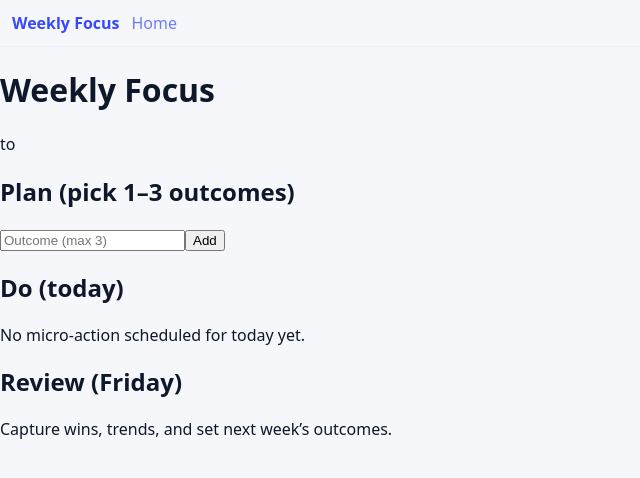
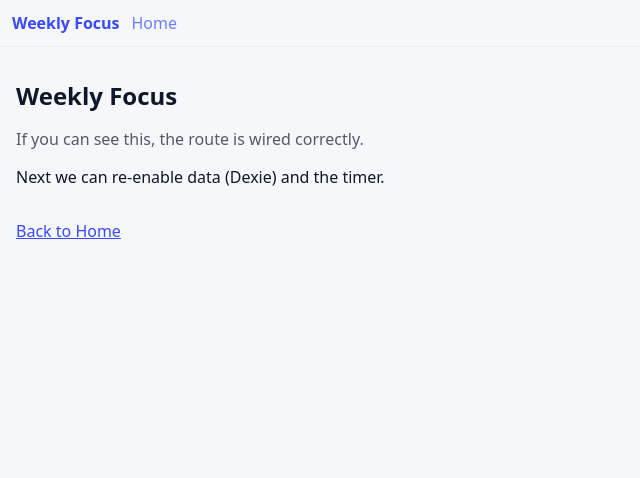
Before and after one commit to ricardo2881/lifecoach, a React (Vite) app in the folder vitejs-vite-t1pxjefp/: page / in a window 1280 px wide. Shown: the top 478 px of the page, without its empty margins (0-640 px from the left). Built offline with nearby package versions, Linux system fonts and the light colour scheme.

Commit message:
Update Weekly.tsx

```diff
--- a/vitejs-vite-t1pxjefp/src/routes/Weekly.tsx
+++ b/vitejs-vite-t1pxjefp/src/routes/Weekly.tsx
@@ -1,96 +1,18 @@
-import { useEffect, useState } from 'react';
-import { db, Week, Outcome, MicroAction } from '../data/store';
-import { isoWeekId, startOfWeekISO, endOfWeekISO, todayISO } from '../utils/date';
+import React from 'react';
 
 export default function Weekly() {
-  const [week, setWeek] = useState<Week | null>(null);
-  const [outcomes, setOutcomes] = useState<Outcome[]>([]);
-  const [todayAction, setTodayAction] = useState<MicroAction | null>(null);
-
-  useEffect(() => {
-    (async () => {
-      const id = isoWeekId(new Date());
-      let w = await db.weeks.get(id);
-      if (!w) {
-        w = { id, startsAt: startOfWeekISO(new Date()), endsAt: endOfWeekISO(new Date()) };
-        await db.weeks.put(w);
-      }
-      setWeek(w);
-      const outs = await db.outcomes.where('weekId').equals(w.id).toArray();
-      setOutcomes(outs);
-      const actions = await db.actions.where('date').equals(todayISO()).toArray();
-      setTodayAction(actions[0] ?? null);
-    })();
-  }, []);
-
-  async function addOutcome(title: string) {
-    if (!week) return;
-    const o: Outcome = {
-      id: crypto.randomUUID(),
-      weekId: week.id,
-      title,
-      status: 'planned'
-    };
-    await db.outcomes.put(o);
-    setOutcomes(await db.outcomes.where('weekId').equals(week.id).toArray());
-  }
-
   return (
-    <div className="p-4 space-y-4">
-      <header>
-        <h1 className="text-2xl font-semibold">Weekly Focus</h1>
-        <p className="text-sm opacity-70">{week?.startsAt} to {week?.endsAt}</p>
-      </header>
-
-      <PlanSection outcomes={outcomes} onAdd={addOutcome} />
-
-      <section className="space-y-2">
-        <h2 className="text-lg font-medium">Do (today)</h2>
-        {todayAction
-          ? <ActionCard action={todayAction} />
-          : <p className="text-sm opacity-70">No micro-action scheduled for today yet.</p>}
-      </section>
-
-      <section className="space-y-2">
-        <h2 className="text-lg font-medium">Review (Friday)</h2>
-        <p className="text-sm opacity-70">Capture wins, trends, and set next week’s outcomes.</p>
-      </section>
+    <div style={{ padding: 16 }}>
+      <h1 style={{ fontSize: 24, fontWeight: 600 }}>Weekly Focus</h1>
+      <p style={{ opacity: 0.7 }}>
+        If you can see this, the route is wired correctly.
+      </p>
+      <p style={{ marginTop: 12 }}>
+        Next we can re-enable data (Dexie) and the timer.
+      </p>
+      <a href="/#/" style={{ display: 'inline-block', marginTop: 16, textDecoration: 'underline' }}>
+        Back to Home
+      </a>
     </div>
   );
 }
-
-function PlanSection({ outcomes, onAdd }: { outcomes: Outcome[]; onAdd: (t: string)=>void }) {
-  const [title, setTitle] = useState('');
-  return (
-    <section className="space-y-2">
-      <h2 className="text-lg font-medium">Plan (pick 1–3 outcomes)</h2>
-      <ul className="space-y-1">
-        {outcomes.map(o => (
-          <li key={o.id} className="p-3 rounded-xl border flex items-center justify-between">
-            <span>{o.title}</span>
-            <span className="text-xs opacity-60">{o.status}</span>
-          </li>
-        ))}
-      </ul>
-      <div className="flex gap-2">
-        <input className="border rounded-xl px-3 py-2 flex-1"
-               value={title} placeholder="Outcome (max 3)"
-               onChange={e=>setTitle(e.target.value)} />
-        <button className="px-3 py-2 rounded-xl border"
-                onClick={() => { if (title.trim()) { onAdd(title.trim()); setTitle(''); }}}>
-          Add
-        </button>
-      </div>
-    </section>
-  );
-}
-
-function ActionCard({ action }: { action: MicroAction }) {
-  return (
-    <div className="p-3 rounded-xl border">
-      <div className="text-sm opacity-70">{action.date}</div>
-      <div className="text-base">{action.label}</div>
-      <button className="mt-2 px-3 py-2 rounded-xl border">Start 2-min</button>
-    </div>
-  );
-}
```
